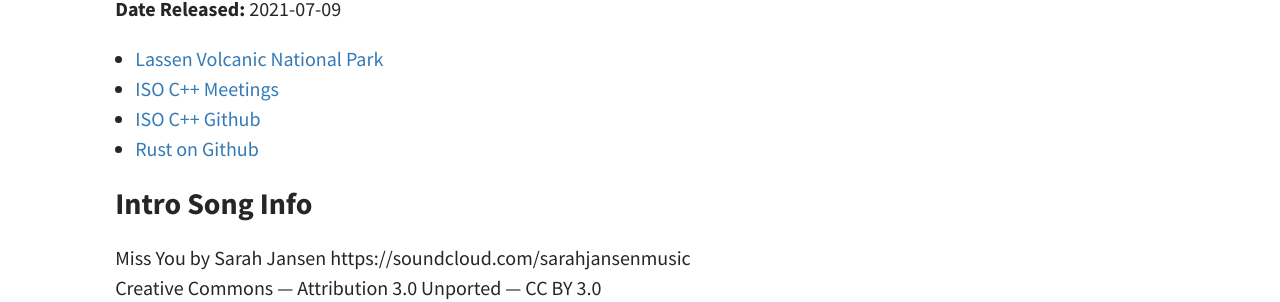
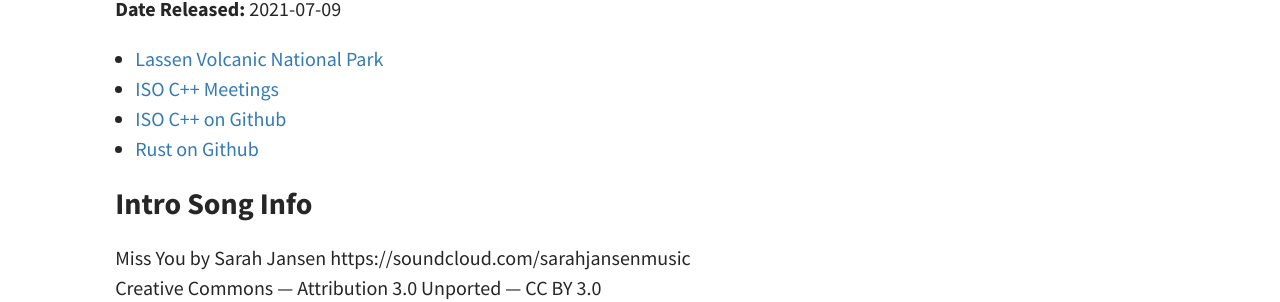
Before and after one commit to codereport/adsp2, a Jekyll site: the page built from _posts/2021-07-09-Episode-33.md, in a window 1280 px wide. Shown: the part 519-821 px from the top of the page. Built offline with Jekyll 4.4.1, drawn with Linux system fonts in a browser that asks for light colours.

Commit message:
Small fix

```diff
--- a/_posts/2021-07-09-Episode-33.md
+++ b/_posts/2021-07-09-Episode-33.md
@@ -19,7 +19,7 @@ excerpt_separator: <!--more-->
 
 * [Lassen Volcanic National Park](https://www.nps.gov/lavo/index.htm)
 * [ISO C++ Meetings](https://isocpp.org/std/meetings-and-participation/upcoming-meetings)
-* [ISO C++ Github](https://github.com/cplusplus/)
+* [ISO C++ on Github](https://github.com/cplusplus/)
 * [Rust on Github](https://github.com/rust-lang/rust)
 
 ### Intro Song Info
```
